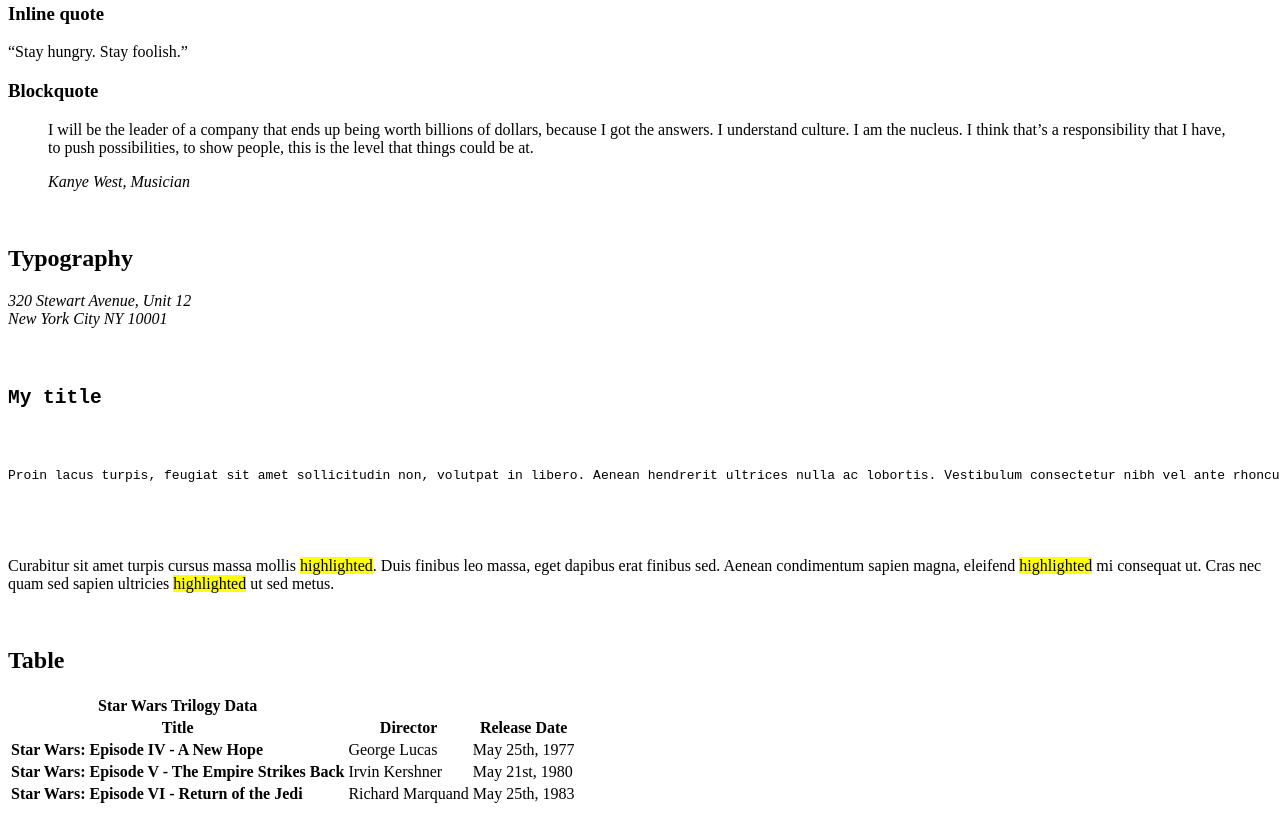
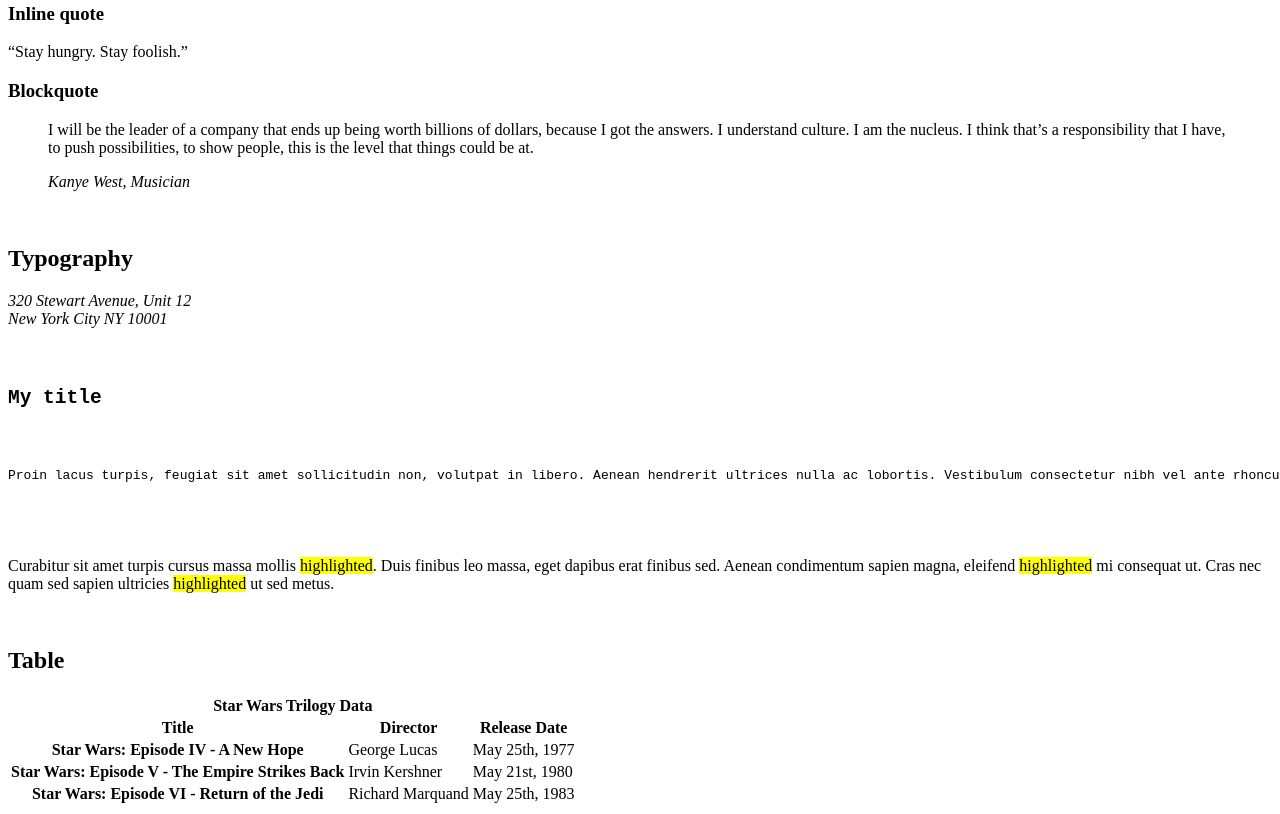
Before and after one commit to Shane35300/holbertonschool-web_front_end, a plain HTML site: page html_advanced/33-styleguide.html in a window 1280 px wide. Shown: the part 1193-2007 px from the top of the page. Drawn offline with Linux system fonts and the light colour scheme.

Commit message:
33 p 1  test

```diff
--- a/html_advanced/33-styleguide.html
+++ b/html_advanced/33-styleguide.html
@@ -121,7 +121,7 @@
 				</header>
 				<table>
 					<tr>
-						<th>Star Wars Trilogy Data</th>
+						<th colspan="3" style="text-align: center;">Star Wars Trilogy Data</th>
 					</tr>
 					<tr>
 						<th scope="col"><b>Title</b></th>
@@ -129,17 +129,17 @@
 						<th scope="col"><b>Release Date</b></th>
 					</tr>
 					<tr>
-						<td scope="row"><b>Star Wars: Episode IV - A New Hope</b></td>
+						<th scope="row"><b>Star Wars: Episode IV - A New Hope</b></th>
 						<td>George Lucas</td>
 						<td>May 25th, 1977</td>
 					</tr>
 					<tr>
-						<td scope="row"><b>Star Wars: Episode V - The Empire Strikes Back</b></td>
+						<th scope="row"><b>Star Wars: Episode V - The Empire Strikes Back</b></th>
 						<td>Irvin Kershner</td>
 						<td>May 21st, 1980</td>
 					</tr>
 					<tr>
-						<td scope="row"><b>Star Wars: Episode VI - Return of the Jedi</b></td>
+						<th scope="row"><b>Star Wars: Episode VI - Return of the Jedi</b></th>
 						<td>Richard Marquand</td>
 						<td>May 25th, 1983</td>
 					</tr>
```
